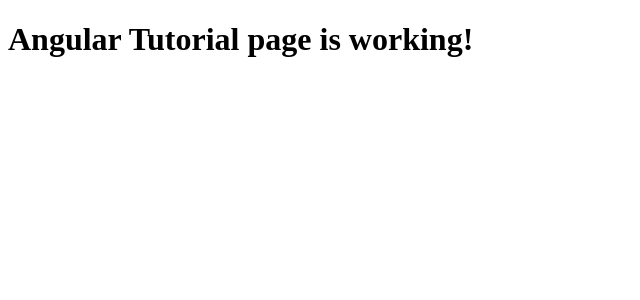
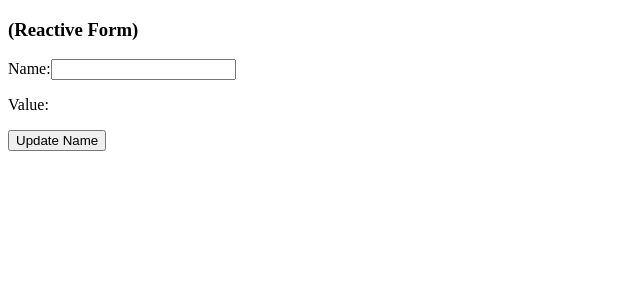
Before and after one commit to Amos-Tech-code/Angular-Tutorial, an Angular app: page / in a window 1280 px wide. Shown: the top 300 px of the page, without its empty margins (0-640 px from the left). Built offline with nearby package versions, Linux system fonts and the light colour scheme.

Commit message:
Forms(Reactive and Template-form)

```diff
--- a/src/app/app.component.html
+++ b/src/app/app.component.html
@@ -1,3 +1,3 @@
-<h1>
-  {{title}} page is working!
-</h1>
+<app-reactive-form></app-reactive-form>
+
+<!--<app-template-form></app-template-form>-->
--- a/src/app/app.module.ts
+++ b/src/app/app.module.ts
@@ -3,6 +3,8 @@ import { BrowserModule } from '@angular/platform-browser';
 
 import { AppRoutingModule } from './app-routing.module';
 import { AppComponent } from './app.component';
+import {ReactiveFormComponent} from "./reactive-form/reactive-form.component";
+import {TemplateFormComponent} from "./template-form/template-form.component";
 
 @NgModule({
   declarations: [
@@ -10,7 +12,9 @@ import { AppComponent } from './app.component';
   ],
   imports: [
     BrowserModule,
-    AppRoutingModule
+    AppRoutingModule,
+    ReactiveFormComponent,
+    TemplateFormComponent,
   ],
   providers: [],
   bootstrap: [AppComponent]
--- /dev/null
+++ b/src/app/reactive-form/reactive-form.component.html
@@ -0,0 +1,8 @@
+<h3>(Reactive Form)</h3>
+
+<label for="Name">Name:</label>
+<input type="text" id="name" [formControl]="name">
+
+<p>Value: {{ name.value }}</p>
+
+<button (click)="updateName()"> Update Name</button>
--- /dev/null
+++ b/src/app/reactive-form/reactive-form.component.ts
@@ -0,0 +1,32 @@
+import { Component } from '@angular/core';
+import {FormControl, ReactiveFormsModule, Validators} from "@angular/forms";
+
+@Component({
+  selector: 'app-reactive-form',
+  imports: [
+    ReactiveFormsModule
+  ],
+  templateUrl: './reactive-form.component.html',
+  styleUrl: './reactive-form.component.scss'
+})
+export class ReactiveFormComponent {
+
+  name = new FormControl('');
+
+  updateName() {
+    this.name.setValue('Jane');
+  }
+
+  favouriteColorControl = new FormControl('');
+
+  constructor() {
+    this.favouriteColorControl.valueChanges.subscribe((value) => {
+      console.log('New fav color:' + value);
+    })
+  }
+
+  changeFavouriteColor() {
+    this.favouriteColorControl.setValue("Red");
+  }
+
+}
--- /dev/null
+++ b/src/app/template-form/template-form.component.html
@@ -0,0 +1,9 @@
+<h3>Favorite Color: (Template Form)</h3>
+
+<div>
+  <input type="text" [(ngModel)]="favoriteColor" #colorInput="ngModel">
+</div>
+
+<p>Favorite Color: {{ favoriteColor }}</p>
+
+<button (click)="updateColor()">Update Color</button>
--- /dev/null
+++ b/src/app/template-form/template-form.component.ts
@@ -0,0 +1,26 @@
+import {Component, ViewChild} from '@angular/core';
+import {FormsModule, NgModel} from "@angular/forms";
+
+@Component({
+  selector: 'app-template-form',
+  imports: [
+    FormsModule
+  ],
+  templateUrl: './template-form.component.html',
+  styleUrl: './template-form.component.scss'
+})
+export class TemplateFormComponent {
+
+  @ViewChild('colorInput') colorInputModel !: NgModel;
+  favoriteColor = '';
+
+  ngAfterViewInit() {
+    this.colorInputModel.valueChanges?.subscribe(color => {
+      console.log(color);
+    })
+  }
+
+  updateColor() {
+    this.favoriteColor = 'red';
+  }
+}
```
Also changed, not shown: src/app/reactive-form/reactive-form.component.scss (added), src/app/template-form/template-form.component.scss (added), 2 other files (tests, documents, lock files or other folders).
